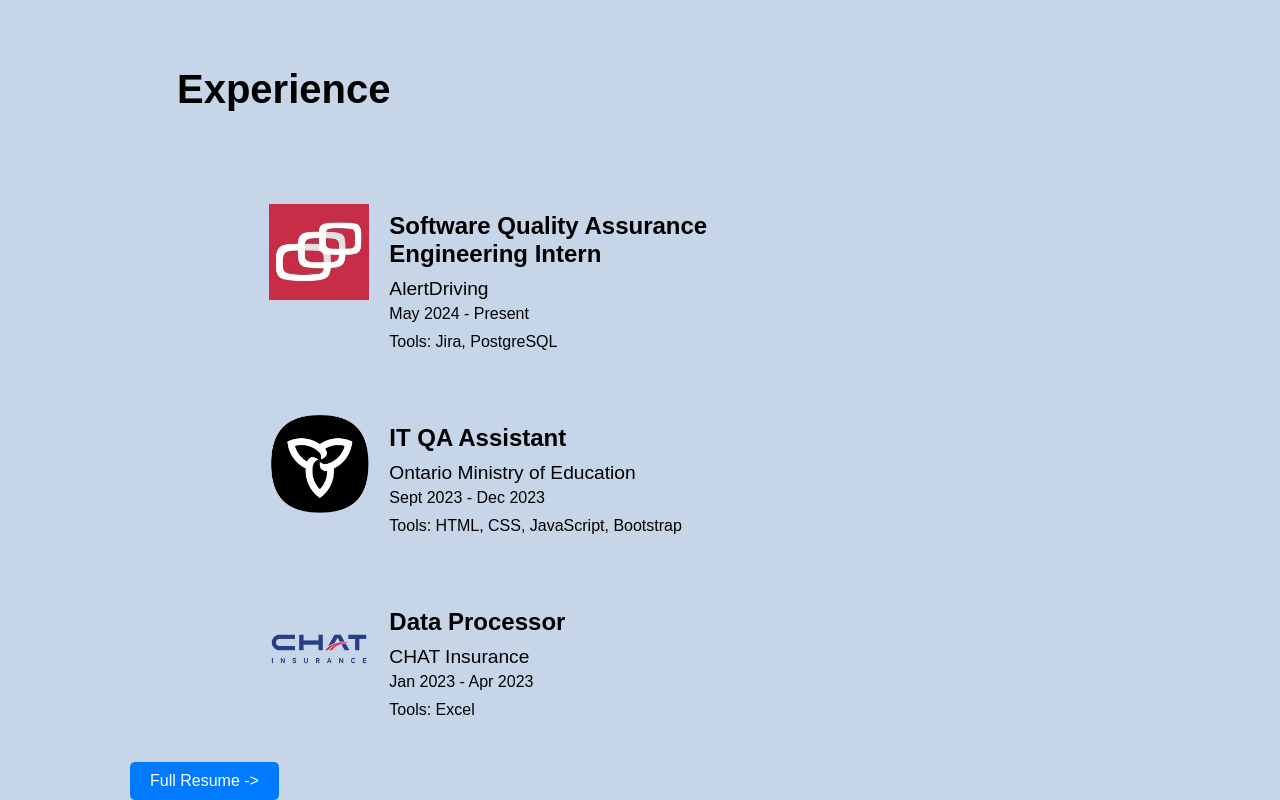
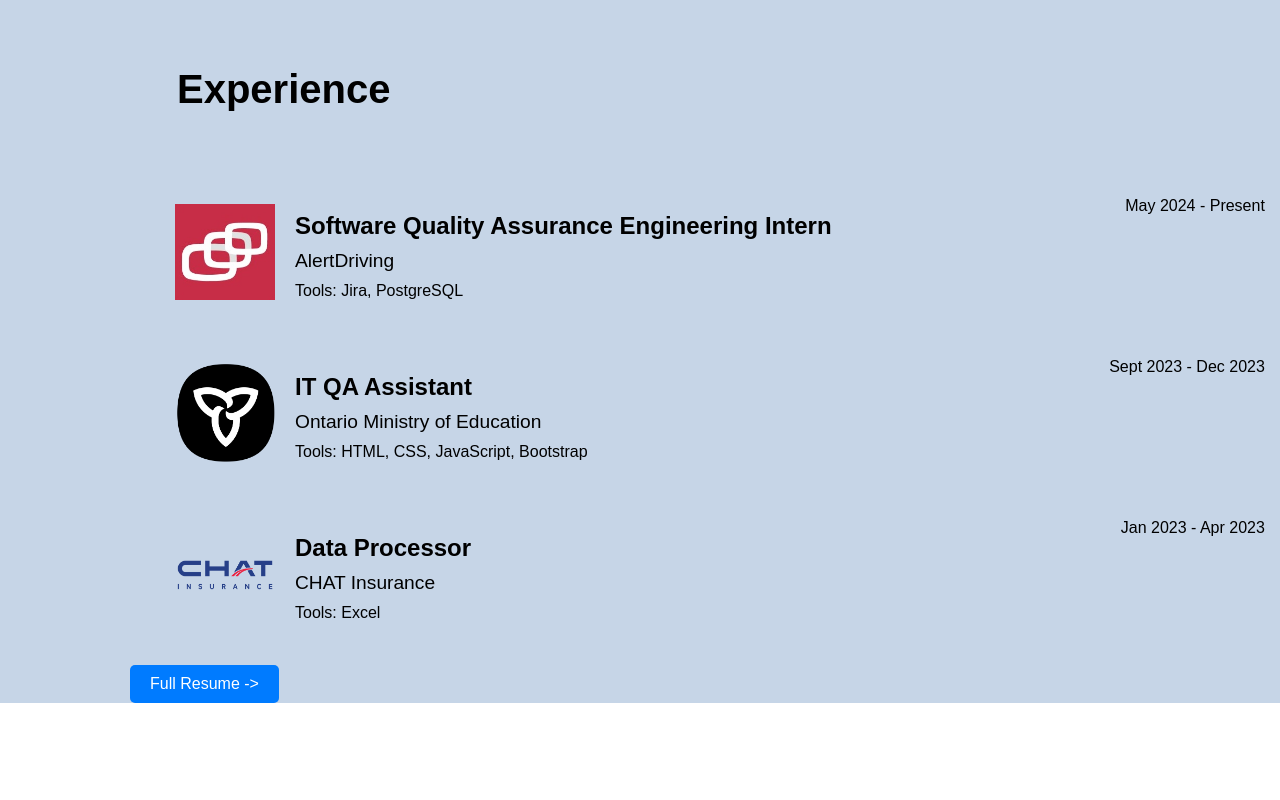
Before and after one commit to jasonliu1103/personalportfoliowebsite, a React (Create React App) app: page / in a window 1280 px wide. Shown: the part 1346-2146 px from the top of the page. After the commit the page ends 2049 px from the top, so only its background shows below. Built offline with nearby package versions, Linux system fonts and the light colour scheme.

Commit message:
Experiences changes

```diff
--- a/src/components/Experiences.css
+++ b/src/components/Experiences.css
@@ -31,6 +31,9 @@
 .experience-duration {
   font-size: 1em;
   margin: 5px 0;
+  position: absolute;
+  top: 10px;  /* Adjust as necessary */
+  right: 10px;  /* Adjust as necessary */
 }
 
 .experience-description {
@@ -54,9 +57,9 @@
   transition: transform 0.3s, box-shadow 0.3s;
   padding: 20px;
   border-radius: 30px;
-  width: 80%;
-  margin-left: auto;
+  width: 150%;
   display: flex;
+  position: relative;
 }
 
 .dark {
```
